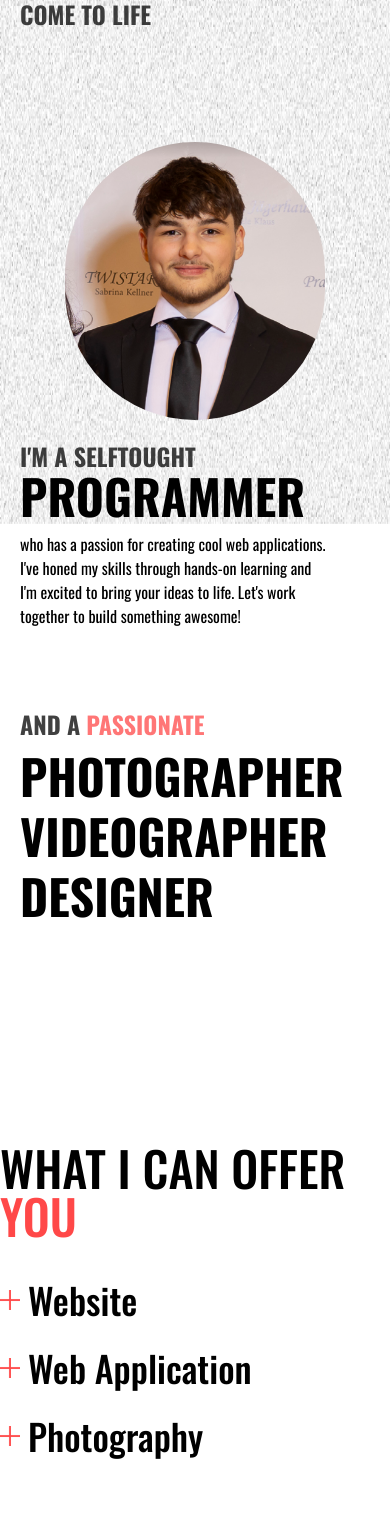
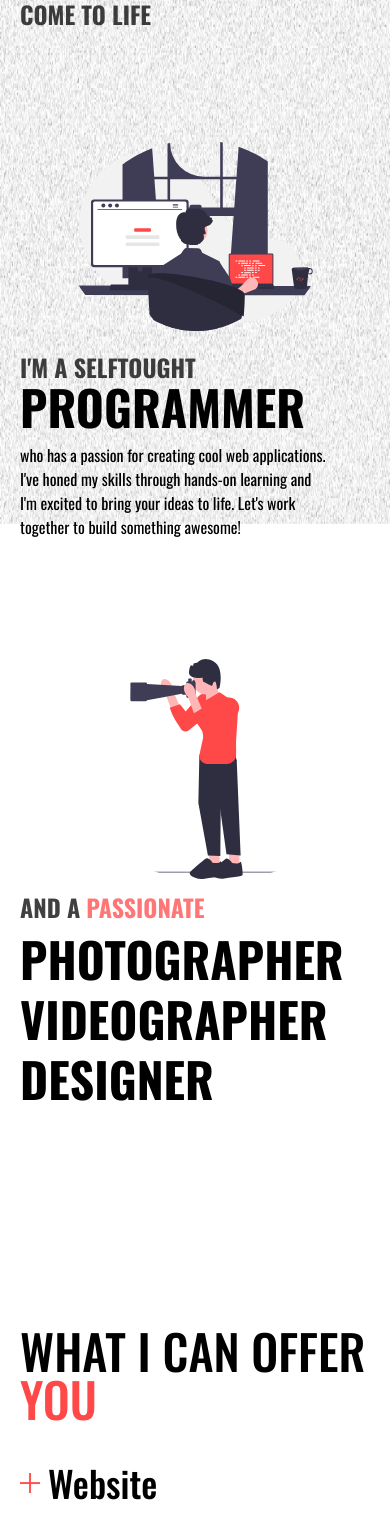
Before and after one commit to MyTim3130/portfolioWebsite2024, a Next.js app in the folder frontend/: page / in a window 390 px wide. Shown: the part 320-1855 px from the top of the page. Built offline with nearby package versions, Linux system fonts and the light colour scheme.

Commit message:
mobile images

```diff
--- a/frontend/app/_components/Testaments.jsx
+++ b/frontend/app/_components/Testaments.jsx
@@ -2,7 +2,7 @@ import React from 'react';
 
 const Testaments = ({ isBackgroundWhite }) => {
   return (
-    <main className={`pl-5 pt-32 md:ml-24 mt-28 ${isBackgroundWhite ? 'text-black' : 'text-white'}`} style={{ transition: 'color 0.5s ease' }}>
+    <main className={`pl-5 pt-32 md:ml-24 mt-28 md:pl-28 ${isBackgroundWhite ? 'text-black' : 'text-white'}`} style={{ transition: 'color 0.5s ease' }}>
       <h2 className='text-5xl font-medium'>
         TAKE IT FROM <p className={`${isBackgroundWhite ? 'text-red-500' : 'text-[#FF4848]'}`}>OTHERS</p>
       </h2>
--- a/frontend/app/_components/WhatICanDo.jsx
+++ b/frontend/app/_components/WhatICanDo.jsx
@@ -18,7 +18,7 @@ const WhatICanDo = () => {
   };
 
   return (
-    <main className="mt-56">
+    <main className="mt-56 pl-5">
       <div className="md:container md:mx-auto md:px-5 md:flex md:w-screen md:justify-evenly">
         <div className="flex flex-col md:flex-row md:justify-between md:items-start">
           <div className="mb-10 md:mb-0 md:w-1/2">
--- a/frontend/app/about/page.jsx
+++ b/frontend/app/about/page.jsx
@@ -45,7 +45,7 @@ const About = () => {
             <img
               src="/me.png" // Replace with your actual image
               alt="Tim Hausl-Kramper"
-              className="w-2/3 sm:w-1/2 md:w-1/3 lg:w-1/4 rounded-full border-4 border-[#FF4848]"
+              className="w-2/3 sm:w-1/2 md:w-1/3 lg:w-1/4 rounded-full border-4 border-[#FF4848] scale-125"
             />
           </motion.div>
         </motion.div>
--- a/frontend/app/page.jsx
+++ b/frontend/app/page.jsx
@@ -218,8 +218,8 @@ export default function Home() {
         >
           <div className="w-4/6 rounded-full overflow-hidden sm:w-3/6 md:w-2/6 md:hidden">
             <img
-              className="scale-150 relative top-16"
-              src="/me.png"
+              className="relative"
+              src="/webdev.svg"
               alt="missing me"
             />
           </div>
@@ -248,6 +248,17 @@ export default function Home() {
           animate={controls3}
           className="flex flex-col mt-20 pl-5 gap-3 md:items-center md:gap-10 md:mt-10"
         >
+          <div className="w-screen flex justify-center items-center">
+
+
+           <div className="w-4/6 rounded-full overflow-hidden sm:w-3/6 md:w-2/6 md:hidden mt-10">
+            <img
+              className="relative"
+              src="/photography.svg"
+              alt="missing me"
+            />
+          </div>
+          </div>
           <motion.h3 className="text-2xl font-bold opacity-75 flex">
             AND A&nbsp;<span className="text-[#FF4848]"> PASSIONATE</span>
           </motion.h3>
@@ -255,6 +266,7 @@ export default function Home() {
           <motion.h2 className="text-5xl font-bold">VIDEOGRAPHER</motion.h2>
           <motion.h2 className="text-5xl font-bold">DESIGNER</motion.h2>
         </motion.div>
+
 
         <div ref={whatICanDoRef}>
           <WhatICanDo />
```
Also changed, not shown: frontend/public/me.png.
